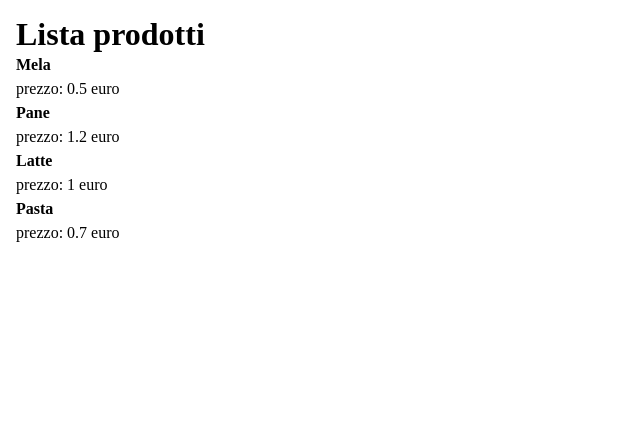
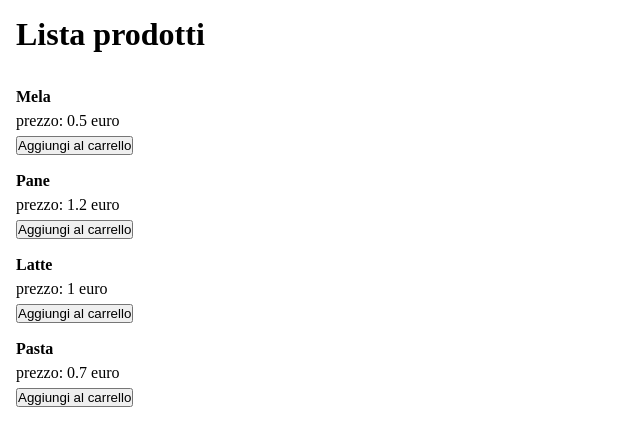
Before and after one commit to mattiacoli/ex-react-usereducer-spesa, a React (Vite) app: page / in a window 1280 px wide. Shown: the top 446 px of the page, without its empty margins (0-640 px from the left). Built offline with nearby package versions, Linux system fonts and the light colour scheme.

Commit message:
Milestone 2 add cart component

```diff
--- a/src/App.jsx
+++ b/src/App.jsx
@@ -2,6 +2,8 @@ import { useState } from 'react'
 
 
 function App() {
+
+  const [addedProducts, setAddedProducts] = useState([])
 
   const products = [
     { name: 'Mela', price: 0.5 },
@@ -9,6 +11,21 @@ function App() {
     { name: 'Latte', price: 1.0 },
     { name: 'Pasta', price: 0.7 },
   ];
+
+  const addProduct = (product) => {
+    const exists = addedProducts.some(item => item.name === product.name)
+
+    if (!exists) {
+
+      const item = {
+        ...product,
+        quantity: 1
+      }
+      setAddedProducts([...addedProducts, item])
+    } else {
+      console.log('Prodotto già presente nel carrello ')
+    }
+  }
 
 
   return (
@@ -20,9 +37,26 @@ function App() {
           <li key={i}>
             <strong>{p.name}</strong>
             <p>prezzo: {p.price} euro</p>
+            <button onClick={() => addProduct(p)}>Aggiungi al carrello</button>
           </li>
         ))}
       </ul>
+
+
+      {addedProducts?.length != 0 &&
+        <div className="cart">
+          <h2>il Tuo Carrello</h2>
+          <ul>
+            {addedProducts.map((item, i) => (
+              <li key={i}>
+                <strong>{item.name}</strong>
+                <p>prezzo: {item.price} euro</p>
+                <p>quantità: {item.quantity}</p>
+              </li>
+            ))}
+          </ul>
+        </div>
+      }
     </div>
   )
 }
--- a/src/index.css
+++ b/src/index.css
@@ -8,7 +8,17 @@
   padding: 1rem;
 
   ul {
+    margin-top: 2rem;
     list-style: none;
     line-height: 1.5;
+
+    li {
+      margin-top: 12px;
+    }
   }
+
 }
+
+.cart {
+  margin-top: 2rem;
+}
```
